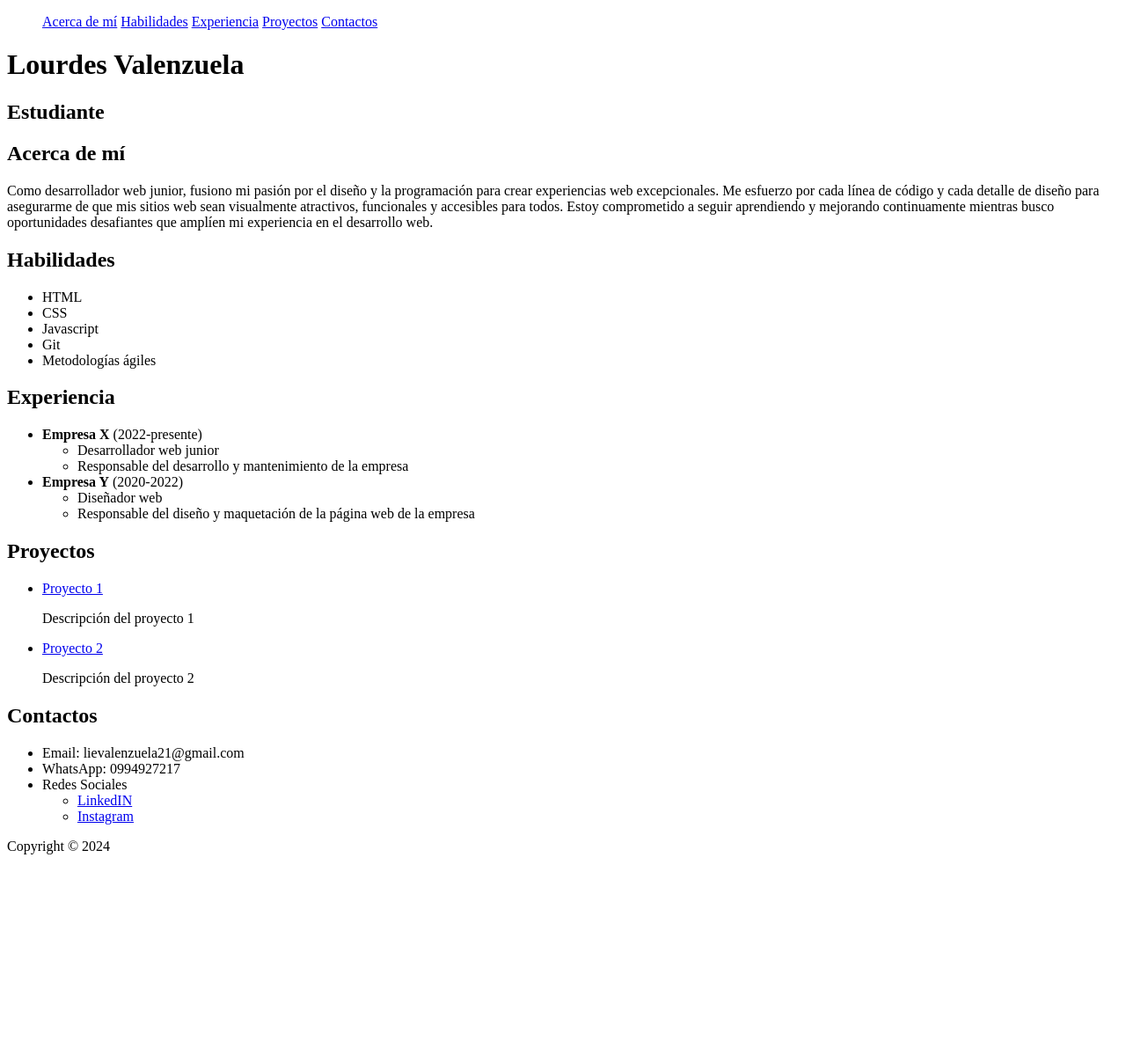
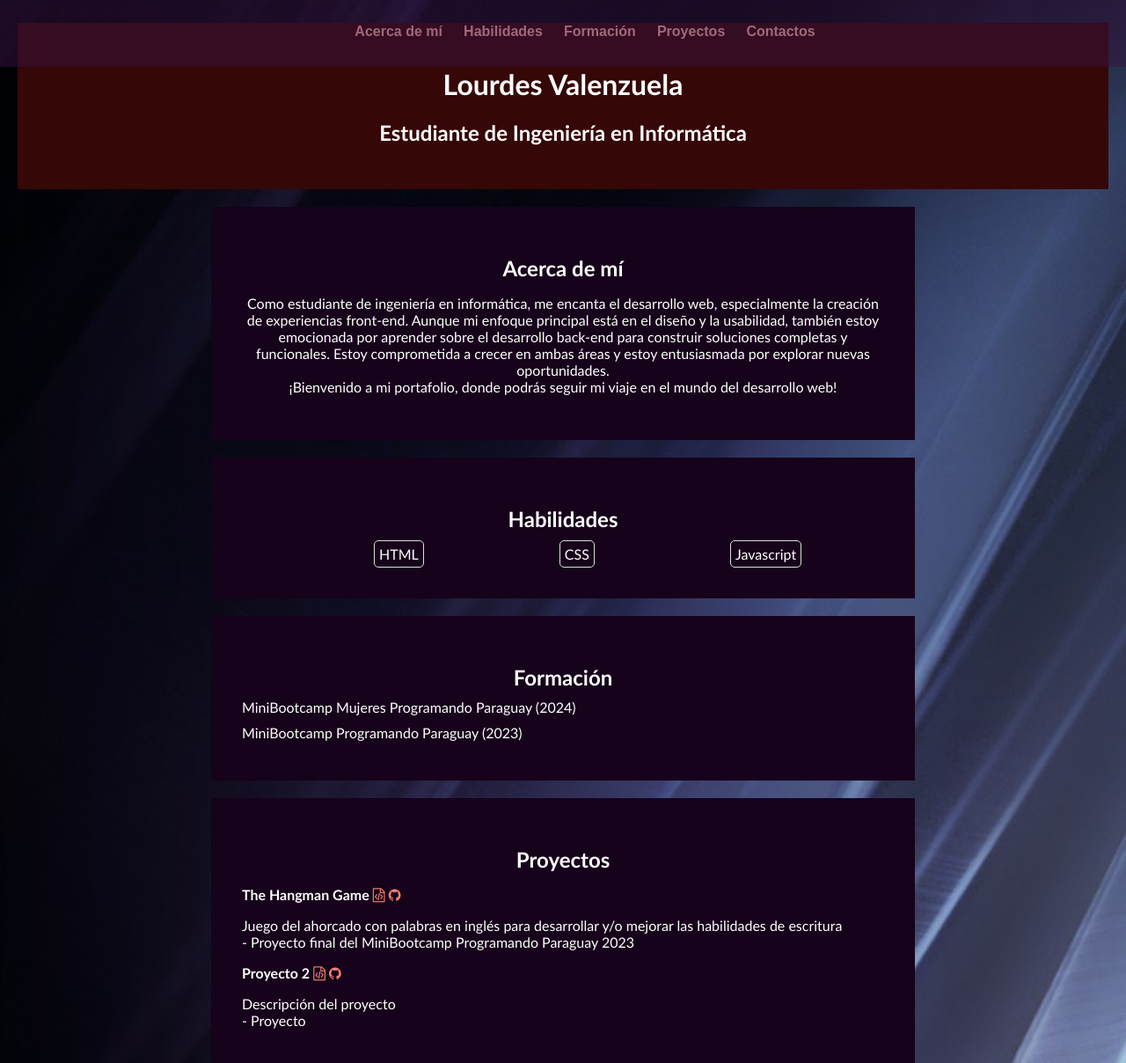
Before and after one commit to LourdesValenzuela/Portfolio, a plain HTML site: page index.html in a window 1280 px wide. Shown: the top 1208 px of the page at 88% size. Before the commit the page ends 987 px from the top, so only its background shows below. Drawn offline with Linux system fonts and the light colour scheme.

Commit message:
con estilos CSS

```diff
--- a/index.html
+++ b/index.html
@@ -2,31 +2,34 @@
 <html>
     <head>
         <title>Mi portafolio personal</title>
+        <link rel="stylesheet" href="./style.css">
+        <link rel="stylesheet" href="https://cdnjs.cloudflare.com/ajax/libs/font-awesome/4.7.0/css/font-awesome.min.css">
     </head>
     <body>
-        <header>
-            <nav>
+        <nav class="menu-item">
             <ul>
               <a href="#acerca-de-mi">Acerca de mí</a>
               <a href="#habilidades">Habilidades</a>
-                    <a href="#experiencia">Experiencia</a>
+              <a href="#formacion">Formación</a>
               <a href="#proyectos">Proyectos</a>
               <a href="#contactos">Contactos</a>
             </ul>
           </nav>
-            <h1>Lourdes Valenzuela</h1>
-            <h2>Estudiante</h2>
+        <header>
+            <h1 class="animacion-titulo">Lourdes Valenzuela</h1>
+            <h2 class="animacion-titulo">Estudiante de Ingeniería en Informática</h2>
         </header>
         <main>
             <section id="acerca-de-mi">
                 <h2>Acerca de mí</h2>
-                <p>Como desarrollador web junior, fusiono mi pasión por el diseño y la
-                    programación para crear experiencias web excepcionales. Me esfuerzo por
-                    cada línea de código y cada detalle de diseño para asegurarme de que mis
-                    sitios web sean visualmente atractivos, funcionales y accesibles para
-                    todos. Estoy comprometido a seguir aprendiendo y mejorando continuamente
-                    mientras busco oportunidades desafiantes que amplíen mi experiencia en el
-                    desarrollo web.</p>
+                <p>Como estudiante de ingeniería en informática, me encanta el desarrollo web,
+                    especialmente la creación de experiencias front-end. Aunque mi enfoque principal
+                    está en el diseño y la usabilidad, también estoy emocionada por aprender sobre el
+                    desarrollo back-end para construir soluciones completas y funcionales. Estoy
+                    comprometida a crecer en ambas áreas y estoy entusiasmada por explorar nuevas
+                    oportunidades.
+                    <br>¡Bienvenido a mi portafolio, donde podrás seguir mi viaje en el
+                    mundo del desarrollo web!</p>
             </section>
             <section id="habilidades">
                 <h2>Habilidades
@@ -35,27 +38,16 @@
                     <li>HTML</li>
                     <li>CSS</li>
                     <li>Javascript</li>
-                    <li>Git</li>
-                    <li>Metodologías ágiles</li>
                 </ul>
             </section>
-            <section id="experiencia">
-                <h2>Experiencia</h2>
+            <section id="formacion">
+                <h2>Formación</h2>
                 <ul>
                     <li>
-                        <b>Empresa X</b> (2022-presente)
-                        <ul>
-                            <li>Desarrollador web junior
-                            </li>
-                            <li>Responsable del desarrollo y mantenimiento de la empresa</li>
-                        </ul>
+                        MiniBootcamp Mujeres Programando Paraguay (2024)
                     </li>
                     <li>
-                        <strong>Empresa Y</strong> (2020-2022)
-                        <ul>
-                            <li>Diseñador web</li>
-                            <li>Responsable del diseño y maquetación de la página web de la empresa</li>
-                        </ul>
+                        MiniBootcamp Programando Paraguay (2023)
                     </li>
                 </ul>
             </section>
@@ -63,30 +55,45 @@
                 <h2>Proyectos</h2>
                 <ul>
                     <li>
-                        <a href="https://stackoverflow.com/">Proyecto 1</a>
-                        <p>Descripción del proyecto 1</p>
+                        <p><b>The Hangman Game</b> <a href="https://lourdesvalenzuela.github.io/the_hangman_game/" class="fa fa-file-code-o"></a>
+                            <a href="https://github.com/LourdesValenzuela/the_hangman_game" class="fa fa-github"></a></p>
+                        <p>Juego del ahorcado con palabras en inglés para desarrollar y/o mejorar
+                        las habilidades de escritura
+                        <br>- Proyecto final del MiniBootcamp Programando Paraguay 2023
+                        </p>
                     </li>
                     <li>
-                        <a href="https://stackoverflow.com/">Proyecto 2</a>
-                        <p>Descripción del proyecto 2</p>
+                        <p><b>Proyecto 2</b> <a href="" class="fa fa-file-code-o"></a>
+                            <a href="" class="fa fa-github"></a></p>
+                        <p>Descripción del proyecto
+                        <br>- Proyecto
+                        </p>
                     </li>
                 </ul>
             </section>
             <section id="contactos">
                 <h2>Contactos</h2>
                 <ul>
-                    <li>Email: lievalenzuela21@gmail.com</li>
-                    <li>WhatsApp: 0994927217</li>
+                    <li><i class="fa fa-envelope"></i>
+                        <span>lievalenzuela21@gmail.com</span>
+                    </li>
+                    <li><i class="fa fa-whatsapp"></i>
+                        <span>+595 994 927 217</span></li>
                     <li>
-                        Redes Sociales
-                        <ul>
-                            <li>
-                                <a href="https://stackoverflow.com/">LinkedIN</a>
+                        <a href="https://stackoverflow.com/" class="fa fa-linkedin"></a>
+                        <span>LinkedIN</span>
                     </li>
                     <li>
-                                <a href="https://www.instagram.com/v__lourdes/">Instagram</a>
+                        <a href="https://www.instagram.com/v__lourdes/" class="fa fa-instagram"></a>
+                        <span>v__lourdes</span>
                     </li>
-                        </ul>
+                    <li>
+                        <form>
+                            <input type="text" placeholder="Nombre">
+                            <input type="email" placeholder="Correo electrónico">
+                            <textarea placeholder="Mensaje"></textarea>
+                            <input type="submit" value="Enviar">
+                        </form>
                     </li>
                 </ul>
             </section>
--- /dev/null
+++ b/style.css
@@ -0,0 +1,222 @@
+@import url('https://fonts.googleapis.com/css?family=Montserrat:400,800');
+
+body{
+    background: #0d0c1d;
+    font-family:'Trebuchet MS', 'Lucida Sans Unicode', 'Lucida Grande', 'Lucida Sans', Arial, sans-serif;
+    color: white;
+    margin: 20px;
+    scroll-behavior: smooth;
+    padding-top: 6px;
+    background-image: url("fondo.jpg");
+    background-size: cover; /* Ajusta el tamaño de la imagen para cubrir toda la pantalla */
+    background-position: center; /* Centra la imagen en la pantalla */
+    background-repeat: no-repeat;
+
+}
+
+header{
+    background-color: #360707;
+    color: #fff;
+    text-align: center;
+    padding: 40px;
+    padding-top: 50px;
+
+    margin-bottom: 20px;
+}
+
+nav {
+    list-style: none;
+    padding: 20px;
+    margin: 0;
+    text-align: center;
+}
+
+nav a {
+    text-decoration:none;
+    color: rgba(172, 112, 132, 0.918);
+    padding: 10px;
+    display: inline-block;
+    font-family:Arial, Helvetica, sans-serif;
+    font-weight: bold;
+}
+
+nav a:hover {
+    background-color: #0d0c1d;
+    border-radius: 10px;
+}
+
+h1 {
+    margin-top: 0;
+}
+
+h2 {
+    margin-bottom: 10px;
+}
+
+main {
+    max-width: 800px;
+    margin: 0 auto;
+}
+
+section {
+    padding: 35px;
+    margin-bottom: 20px;
+    background-color: rgb(22, 2, 26);
+}
+section:hover {
+    transform: scale(1.05); /* Aumenta ligeramente el tamaño */
+    transition: transform 0.3s ease; /* Agrega una transición suave */
+    box-shadow: 0 0 20px rgba(27, 4, 65, 0.7); /* Crea un resplandor blanco */
+}
+
+#acerca-de-mi p, h2{
+    text-align: center;
+}
+
+#habilidades ul {
+    list-style: none;
+    padding: 0;
+    margin: 0;
+}
+
+#habilidades ul li {
+    display: inline-block;
+    padding: 5px;
+    border: 1px solid #ddd;
+    border-radius: 5px;
+    margin-left: 150px;
+}
+
+#formacion ul {
+    list-style: none;
+    padding: 0;
+    margin: 0;
+}
+
+#formacion ul li {
+    margin-bottom: 10px;
+}
+
+#proyectos ul {
+    list-style: none;
+    padding: 0;
+    margin: 0;
+}
+
+#proyectos ul li {
+    margin-bottom: 10px;
+}
+
+#proyectos ul li a {
+    text-decoration: none;
+    color: #fa8072;
+}
+
+#proyectos ul li a:hover {
+    text-decoration: underline;
+}
+
+#contactos form {
+    margin: 0 auto;
+    width: 300px;
+    margin-top: 40px;
+    margin-left: 150px;
+}
+
+#contactos form input,
+#contactos form textarea {
+    width: 150%;
+    padding: 10px;
+    margin-bottom: 5px;
+    border: 1px solid #ddd;
+}
+
+#contactos form textarea {
+    height: 100px;
+}
+
+#contactos form input[type="submit"] {
+    background-color: #880526;
+    color: #fff;
+    border: none;
+    cursor: pointer;
+    margin-left: 10px;
+}
+
+#contactos ul {
+    list-style: none;
+    padding: 0;
+    margin: 0;
+}
+
+#contactos ul li {
+    margin-bottom: 10px;
+}
+
+.menu-item {
+    position:fixed;
+    top: 0;
+    left: 0;
+    width: 100%;
+    z-index: 10;
+    text-decoration: none;
+    color: #782783;
+    padding: 5px;
+    display: inline-block;
+  }
+
+.menu-item:hover {
+    background-color: rgba(53, 18, 63, 0.5);
+    transition: all 0.4s ease-in-out;
+    padding-top: 1px;
+  }
+
+
+.menu-item.fijo {
+    background-color: #fff;
+    box-shadow: 0 0 5px rgba(0, 0, 0, 0.1);
+    padding-top: 1px;
+}
+
+.animacion-titulo {
+    animation: aparecer 3s ease-in-out;
+}
+
+.animacion-titulo h2 {
+    text-align: right;
+}
+
+@keyframes aparecer {
+    from {
+        opacity: 0;
+    }
+
+    to {
+        opacity: 1;
+    }
+}
+
+#sociales {
+    list-style: none;
+    padding: 0;
+    margin-top: 10px;
+  }
+
+  #sociales li {
+    list-style: none;
+    display: inline-block;
+    padding: 5px;
+  }
+
+  .fa {
+    color: #333;
+    text-decoration: none;
+    margin-left: 0px;
+  }
+
+  footer {
+    background-color: #333;
+    color: #fff;
+    text-align: center;
+    padding: 10px;
+  }
```
Also changed, not shown: fondo.jpg (added). Lines whose indentation alone changed are shown as unchanged.
